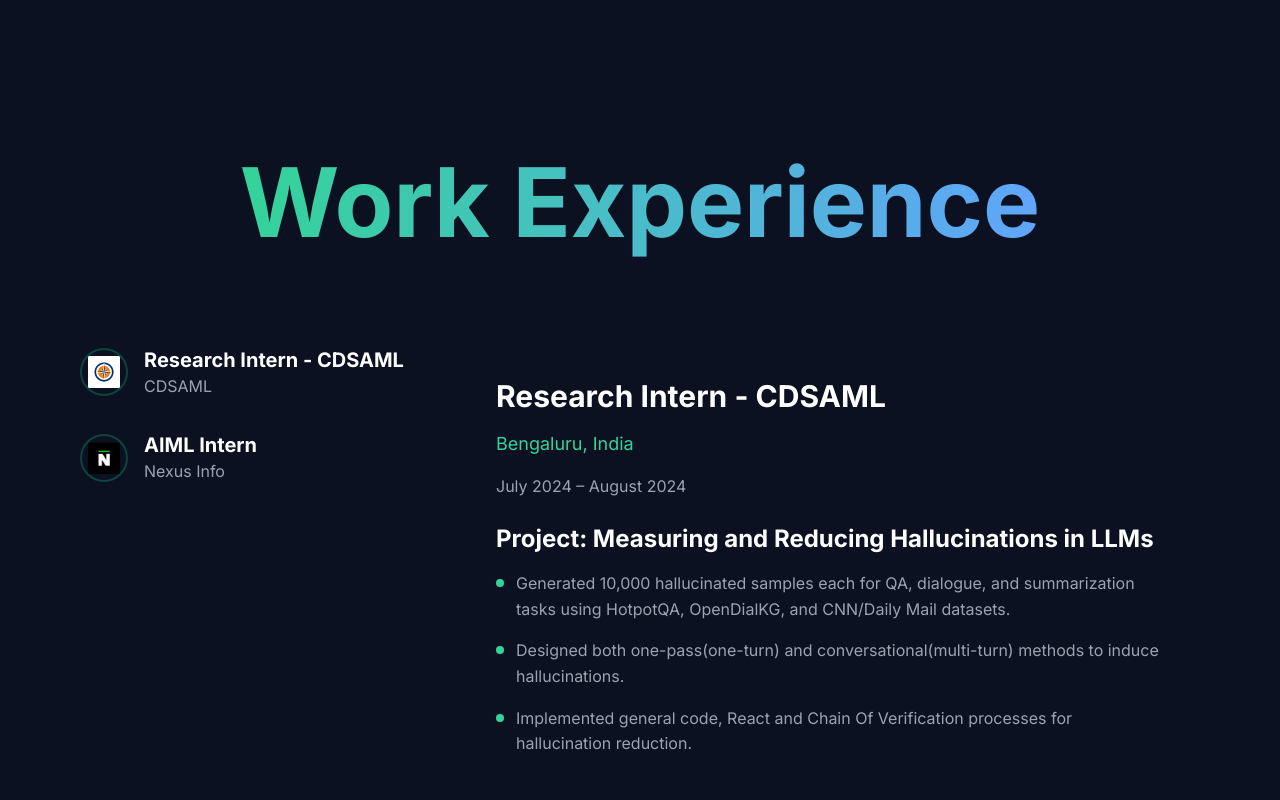
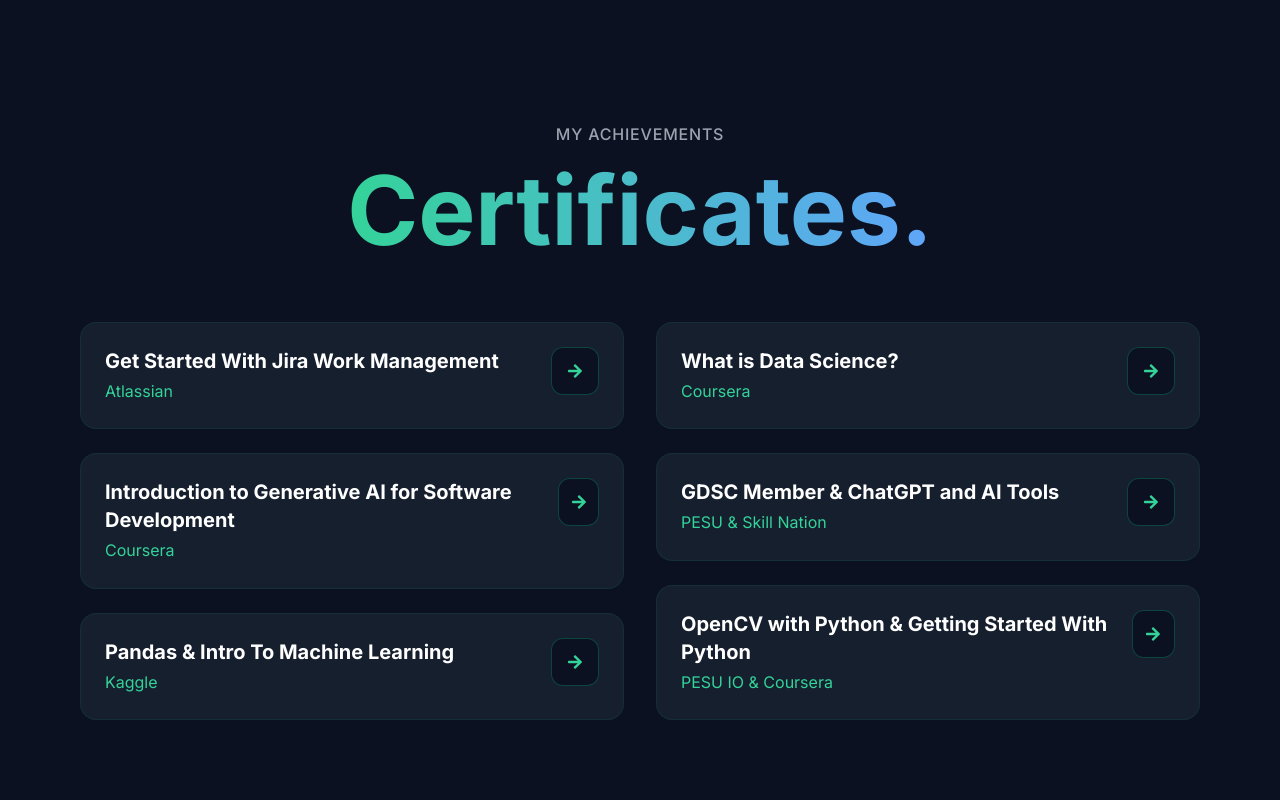
Before and after one commit to meghajbhat/portfolio, a Next.js app: page / in a window 1280 px wide. Shown: the part 2860-3660 px from the top of the page. Built offline with nearby package versions, Linux system fonts and the light colour scheme.

Commit message:
change ui29

```diff
--- a/app/page.tsx
+++ b/app/page.tsx
@@ -186,6 +186,103 @@
                 <p className="text-emerald-400 text-lg mb-2">PSBB LLA, Bengaluru, India</p>
                 <p className="text-gray-400 mb-1">July 2019 - July 2020</p>
                 <p className="text-gray-400">Physics, Chemistry, Social Science, Mathematics</p>
+              </div>
+            </div>
+          </div>
+        </div>
+      </section>
+
+      {/* Certificates Section */}
+      <section id="certificates" className="py-24 relative">
+        <div className="container mx-auto px-4 max-w-6xl">
+          <h2 className="text-base font-medium text-center mb-4 text-gray-400 tracking-wider uppercase">MY ACHIEVEMENTS</h2>
+          <h1 className="text-8xl font-bold text-center mb-16">
+            <span className="bg-gradient-to-r from-emerald-400 to-blue-400 bg-clip-text text-transparent">
+              Certificates.
+            </span>
+          </h1>
+
+          <div className="grid grid-cols-1 md:grid-cols-2 gap-8">
+            {/* Certificates Grid */}
+            <div className="space-y-6">
+              {/* Atlassian Certificate */}
+              <div className="group bg-[#1A2333]/80 backdrop-blur-sm rounded-2xl p-6 hover:-translate-y-1 transition-all duration-300 border border-emerald-500/10 hover:border-emerald-500/30">
+                <div className="flex items-start justify-between">
+                  <div>
+                    <h3 className="text-xl font-bold text-white group-hover:text-emerald-400 transition-colors">Get Started With Jira Work Management</h3>
+                    <p className="text-emerald-400 mt-1">Atlassian</p>
+                  </div>
+                  <div className="w-12 h-12 rounded-xl bg-[#0B1121] border border-emerald-500/30 flex items-center justify-center">
+                    <FaArrowRight className="text-emerald-400 group-hover:translate-x-1 transition-transform" />
+                  </div>
+                </div>
+              </div>
+
+              {/* Coursera Certificates */}
+              <div className="group bg-[#1A2333]/80 backdrop-blur-sm rounded-2xl p-6 hover:-translate-y-1 transition-all duration-300 border border-emerald-500/10 hover:border-emerald-500/30">
+                <div className="flex items-start justify-between">
+                  <div>
+                    <h3 className="text-xl font-bold text-white group-hover:text-emerald-400 transition-colors">Introduction to Generative AI for Software Development</h3>
+                    <p className="text-emerald-400 mt-1">Coursera</p>
+                  </div>
+                  <div className="w-12 h-12 rounded-xl bg-[#0B1121] border border-emerald-500/30 flex items-center justify-center">
+                    <FaArrowRight className="text-emerald-400 group-hover:translate-x-1 transition-transform" />
+                  </div>
+                </div>
+              </div>
+
+              {/* Kaggle Certificates */}
+              <div className="group bg-[#1A2333]/80 backdrop-blur-sm rounded-2xl p-6 hover:-translate-y-1 transition-all duration-300 border border-emerald-500/10 hover:border-emerald-500/30">
+                <div className="flex items-start justify-between">
+                  <div>
+                    <h3 className="text-xl font-bold text-white group-hover:text-emerald-400 transition-colors">Pandas & Intro To Machine Learning</h3>
+                    <p className="text-emerald-400 mt-1">Kaggle</p>
+                  </div>
+                  <div className="w-12 h-12 rounded-xl bg-[#0B1121] border border-emerald-500/30 flex items-center justify-center">
+                    <FaArrowRight className="text-emerald-400 group-hover:translate-x-1 transition-transform" />
+                  </div>
+                </div>
+              </div>
+            </div>
+
+            <div className="space-y-6">
+              {/* Coursera Data Science */}
+              <div className="group bg-[#1A2333]/80 backdrop-blur-sm rounded-2xl p-6 hover:-translate-y-1 transition-all duration-300 border border-emerald-500/10 hover:border-emerald-500/30">
+                <div className="flex items-start justify-between">
+                  <div>
+                    <h3 className="text-xl font-bold text-white group-hover:text-emerald-400 transition-colors">What is Data Science?</h3>
+                    <p className="text-emerald-400 mt-1">Coursera</p>
+                  </div>
+                  <div className="w-12 h-12 rounded-xl bg-[#0B1121] border border-emerald-500/30 flex items-center justify-center">
+                    <FaArrowRight className="text-emerald-400 group-hover:translate-x-1 transition-transform" />
+                  </div>
+                </div>
+              </div>
+
+              {/* GDSC & Skill Nation */}
+              <div className="group bg-[#1A2333]/80 backdrop-blur-sm rounded-2xl p-6 hover:-translate-y-1 transition-all duration-300 border border-emerald-500/10 hover:border-emerald-500/30">
+                <div className="flex items-start justify-between">
+                  <div>
+                    <h3 className="text-xl font-bold text-white group-hover:text-emerald-400 transition-colors">GDSC Member & ChatGPT and AI Tools</h3>
+                    <p className="text-emerald-400 mt-1">PESU & Skill Nation</p>
+                  </div>
+                  <div className="w-12 h-12 rounded-xl bg-[#0B1121] border border-emerald-500/30 flex items-center justify-center">
+                    <FaArrowRight className="text-emerald-400 group-hover:translate-x-1 transition-transform" />
+                  </div>
+                </div>
+              </div>
+
+              {/* PESU IO & Python */}
+              <div className="group bg-[#1A2333]/80 backdrop-blur-sm rounded-2xl p-6 hover:-translate-y-1 transition-all duration-300 border border-emerald-500/10 hover:border-emerald-500/30">
+                <div className="flex items-start justify-between">
+                  <div>
+                    <h3 className="text-xl font-bold text-white group-hover:text-emerald-400 transition-colors">OpenCV with Python & Getting Started With Python</h3>
+                    <p className="text-emerald-400 mt-1">PESU IO & Coursera</p>
+                  </div>
+                  <div className="w-12 h-12 rounded-xl bg-[#0B1121] border border-emerald-500/30 flex items-center justify-center">
+                    <FaArrowRight className="text-emerald-400 group-hover:translate-x-1 transition-transform" />
+                  </div>
+                </div>
               </div>
             </div>
           </div>
```
